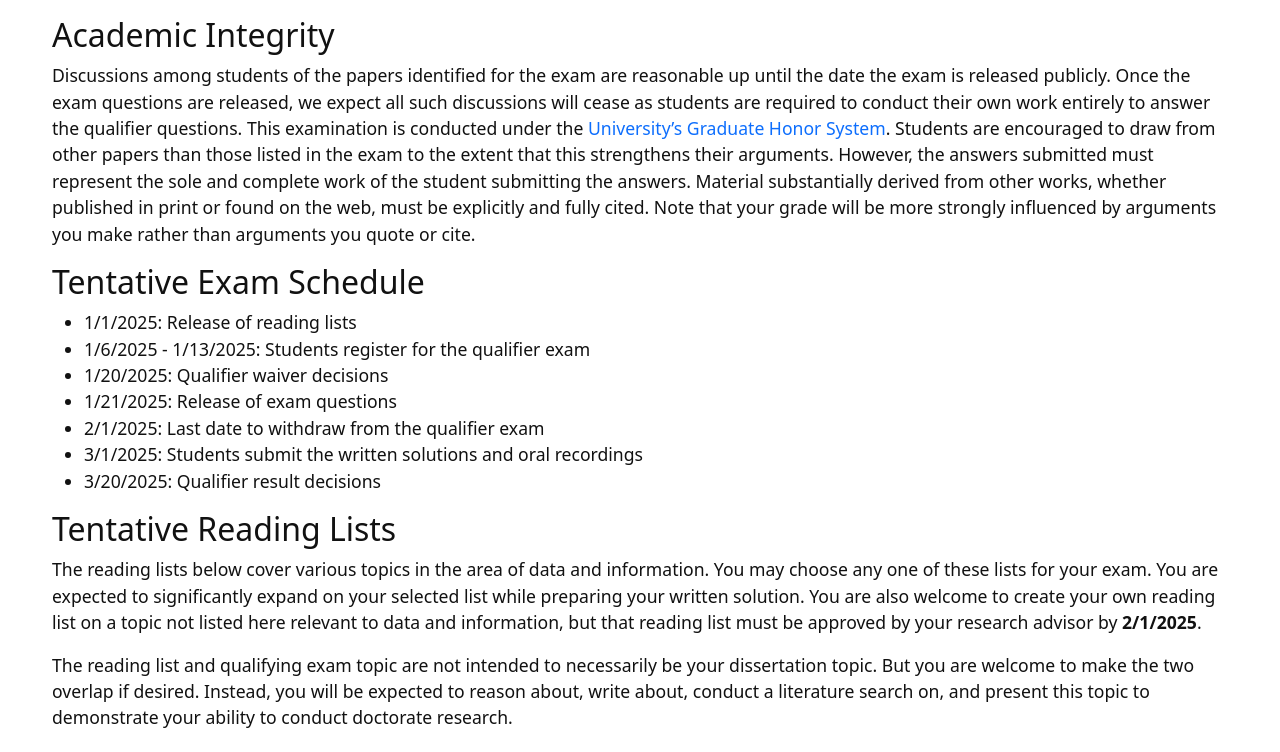
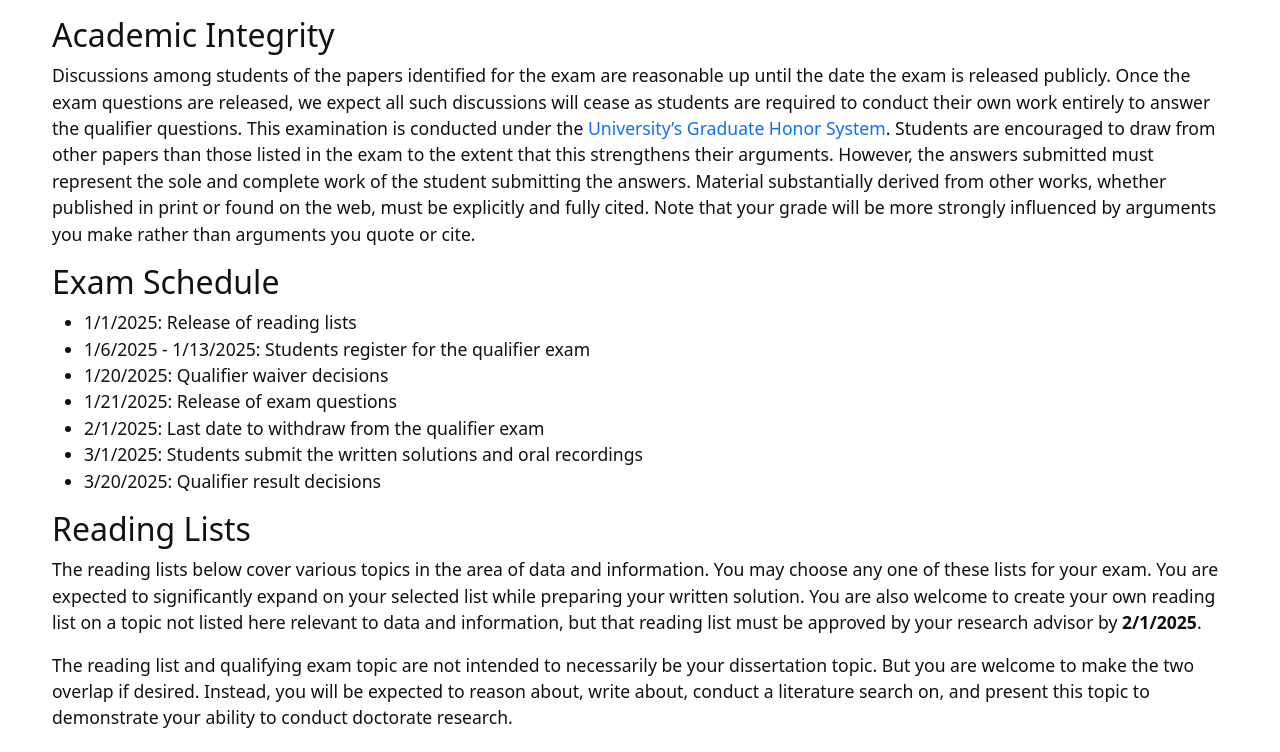
Before and after one commit to xuanwang91/2025-phd-qualifier-exam, a Jekyll site: the page built from index.md, in a window 1280 px wide and 900 px high, scrolled down 921 px, cut to the strip 0-752 px from the top of the window. Built offline with Jekyll 4.4.1, drawn with Linux system fonts in a browser that asks for light colours.

Commit message:
Update index.md

```diff
--- a/index.md
+++ b/index.md
@@ -33,7 +33,7 @@ A student registered for the PhD qualifier exam may withdraw at any point of tim
 ## Academic Integrity
 Discussions among students of the papers identified for the exam are reasonable up until the date the exam is released publicly. Once the exam questions are released, we expect all such discussions will cease as students are required to conduct their own work entirely to answer the qualifier questions. This examination is conducted under the [University's Graduate Honor System](https://graduateschool.vt.edu/academics/expectations/graduate-honor-system.html). Students are encouraged to draw from other papers than those listed in the exam to the extent that this strengthens their arguments. However, the answers submitted must represent the sole and complete work of the student submitting the answers. Material substantially derived from other works, whether published in print or found on the web, must be explicitly and fully cited. Note that your grade will be more strongly influenced by arguments you make rather than arguments you quote or cite.
 
-## Tentative Exam Schedule
+## Exam Schedule
 - 1/1/2025: Release of reading lists
 - 1/6/2025 - 1/13/2025: Students register for the qualifier exam
 - 1/20/2025: Qualifier waiver decisions
@@ -42,7 +42,7 @@ Discussions among students of the papers identified for the exam are reasonable
 - 3/1/2025: Students submit the written solutions and oral recordings
 - 3/20/2025: Qualifier result decisions
 
-## Tentative Reading Lists
+## Reading Lists
 The reading lists below cover various topics in the area of data and information. You may choose any one of these lists for your exam. You are expected to significantly expand on your selected list while preparing your written solution. You are also welcome to create your own reading list on a topic not listed here relevant to data and information, but that reading list must be approved by your research advisor by **2/1/2025**.
 
 The reading list and qualifying exam topic are not intended to necessarily be your dissertation topic. But you are welcome to make the two overlap if desired. Instead, you will be expected to reason about, write about, conduct a literature search on, and present this topic to demonstrate your ability to conduct doctorate research.
```
